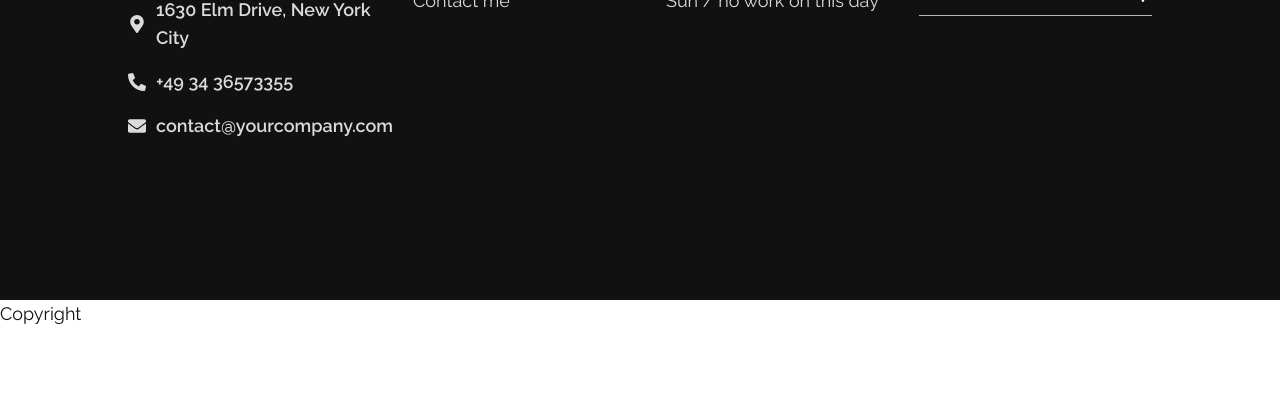
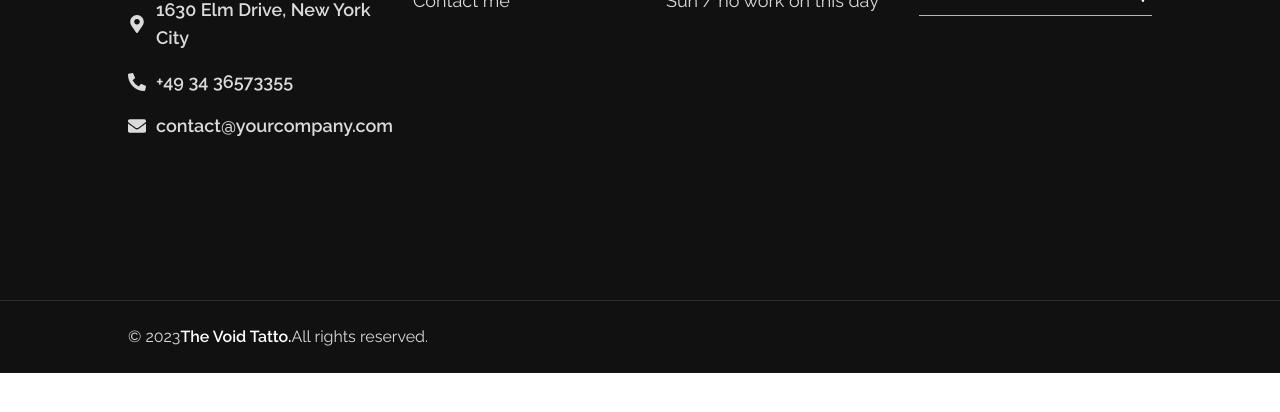
Before and after one commit to terrorbladegodlike/tatto_website-react, a React (Create React App) app: page / in a window 1280 px wide. Shown: the part 6941-7353 px from the top of the page. Built offline with nearby package versions, Linux system fonts and the light colour scheme; the HTML template or start-up script is replaced by a standard one; a web font is replaced by a local one.

Commit message:
The copyright block was developed. Added motion animation

```diff
--- a/src/components/Copyright.jsx
+++ b/src/components/Copyright.jsx
@@ -1,7 +1,30 @@
-import React from 'react';
+import React from 'react'
+
+// import motion
+import { motion } from 'framer-motion'
 
 const Copyright = () => {
-  return <div>Copyright</div>;
-};
+  return (
+    <div className='bg-dark text-[#dbdbdb] py-6 border-t border-[#2b2b2b]'>
+      <div className="container mx-auto">
+        <motion.div
+          initial={{y: 40, opacity: 0}}
+          whileInView={{y: 0, opacity: 1}}
+          transition={{
+            type: 'tween',
+            duration: 0.8,
+            delay: 0.2,
+          }}
+          viewport={{once: false, amount: 0}}
+          className='tracking=[0.02em] text-base'
+        >
+          &copy; 2023
+          <span className='font-semibold text-white'>The Void Tatto.</span>
+          All rights reserved.
+        </motion.div>
+      </div>
+    </div>
+  )
+}
 
-export default Copyright;
+export default Copyright
```
